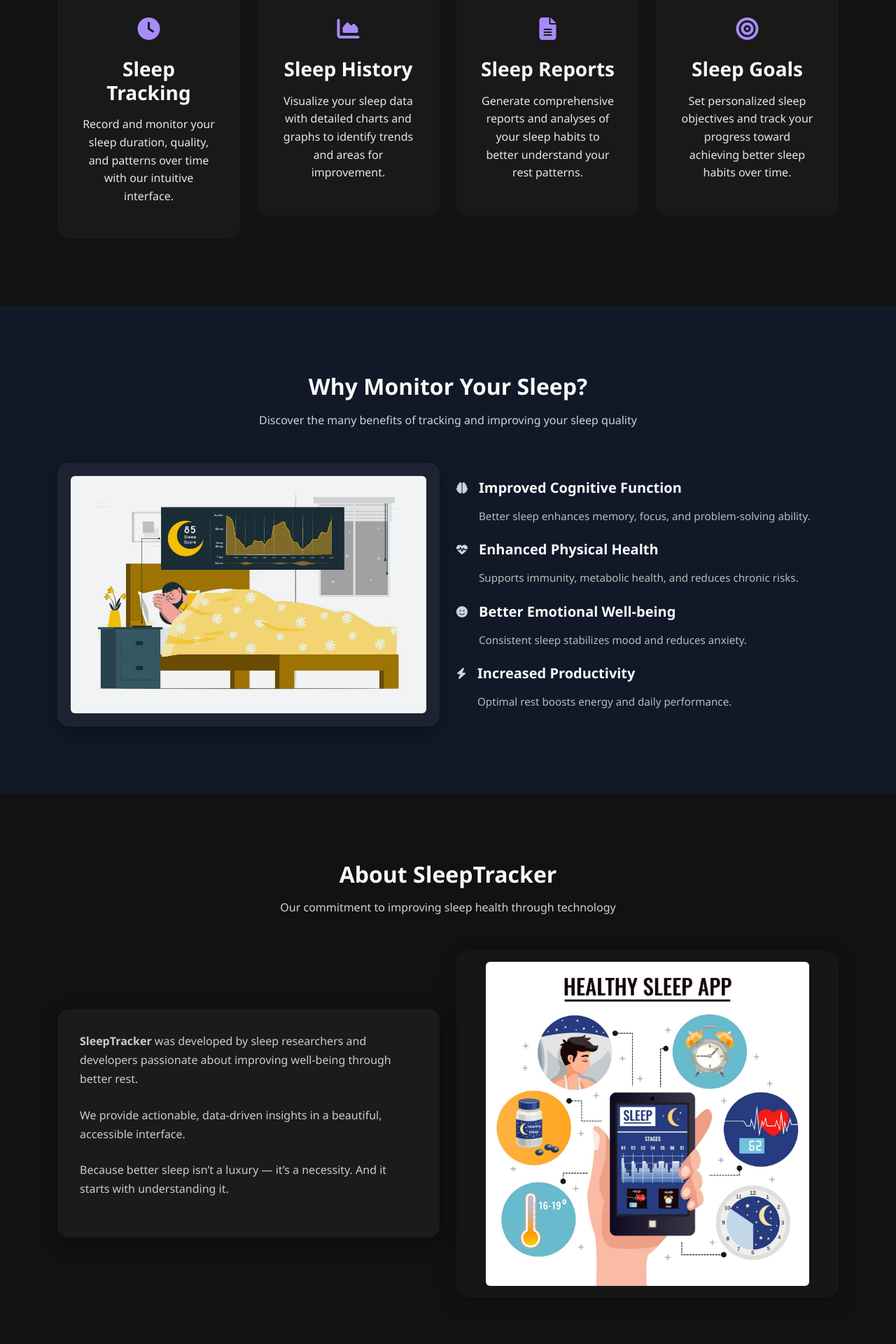
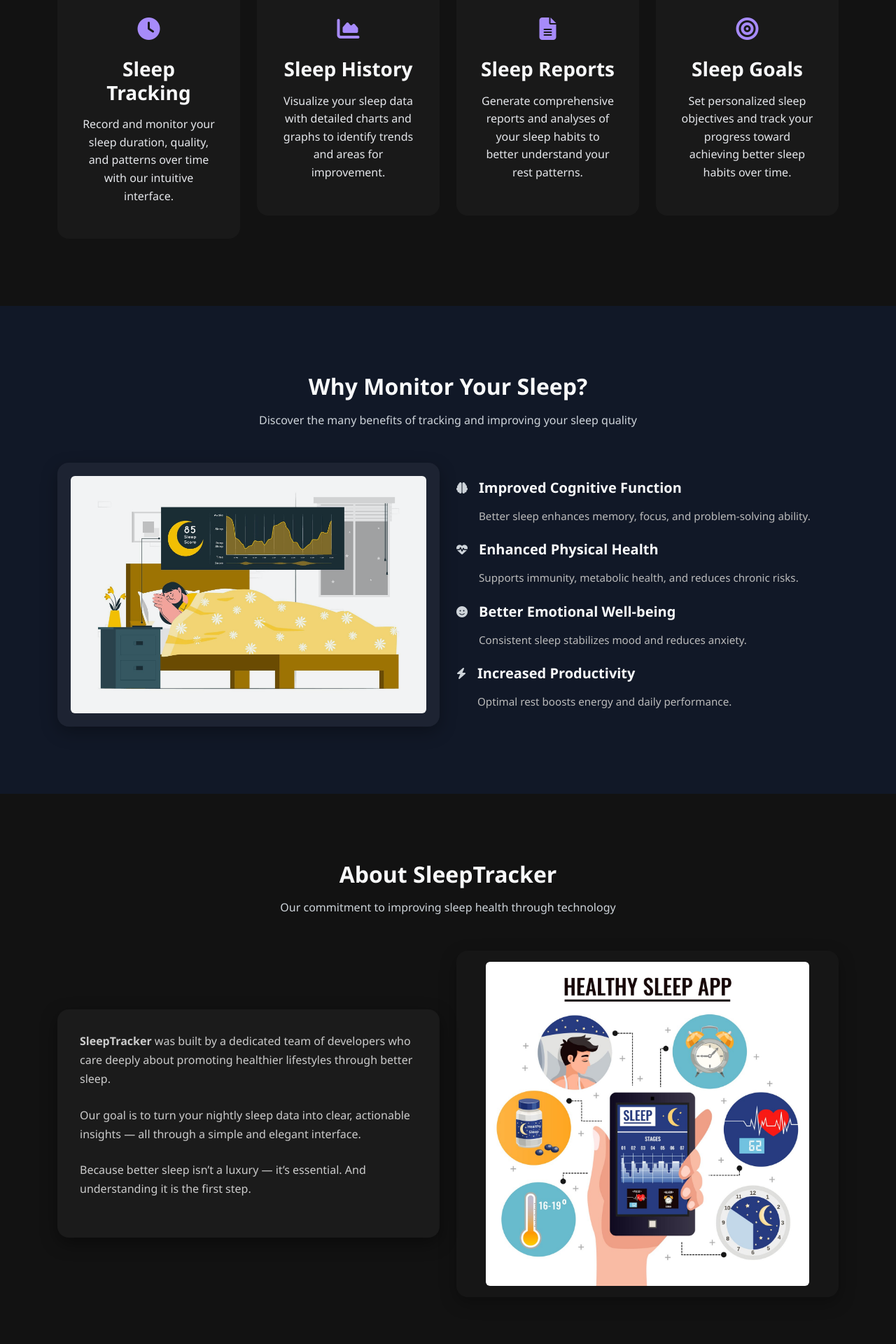
Before and after one commit to klxs409400/CITS5505-GROUP, a Flask app: page / in a window 1280 px wide. Shown: the part 812-2732 px from the top of the page at 70% size. Run offline with Flask 3, Linux system fonts and the light colour scheme.

Commit message:
Update About section text for accuracy and tone

```diff
--- a/templates/Homepage/index.html
+++ b/templates/Homepage/index.html
@@ -282,17 +282,16 @@
           <div class="col-lg-6 mb-4 mb-lg-0">
             <div class="about-text-wrapper" data-aos="fade-right">
               <p>
-                <strong>SleepTracker</strong> was developed by sleep researchers
-                and developers passionate about improving well-being through
-                better rest.
+                <strong>SleepTracker</strong> was built by a dedicated team of developers who care deeply
+                about promoting healthier lifestyles through better sleep.
               </p>
               <p>
-                We provide actionable, data-driven insights in a beautiful,
-                accessible interface.
+                Our goal is to turn your nightly sleep data into clear,
+                actionable insights — all through a simple and elegant interface.
               </p>
               <p>
-                Because better sleep isn’t a luxury — it’s a necessity. And it
-                starts with understanding it.
+                Because better sleep isn’t a luxury — it’s essential.
+                And understanding it is the first step.
               </p>
             </div>
           </div>
```
